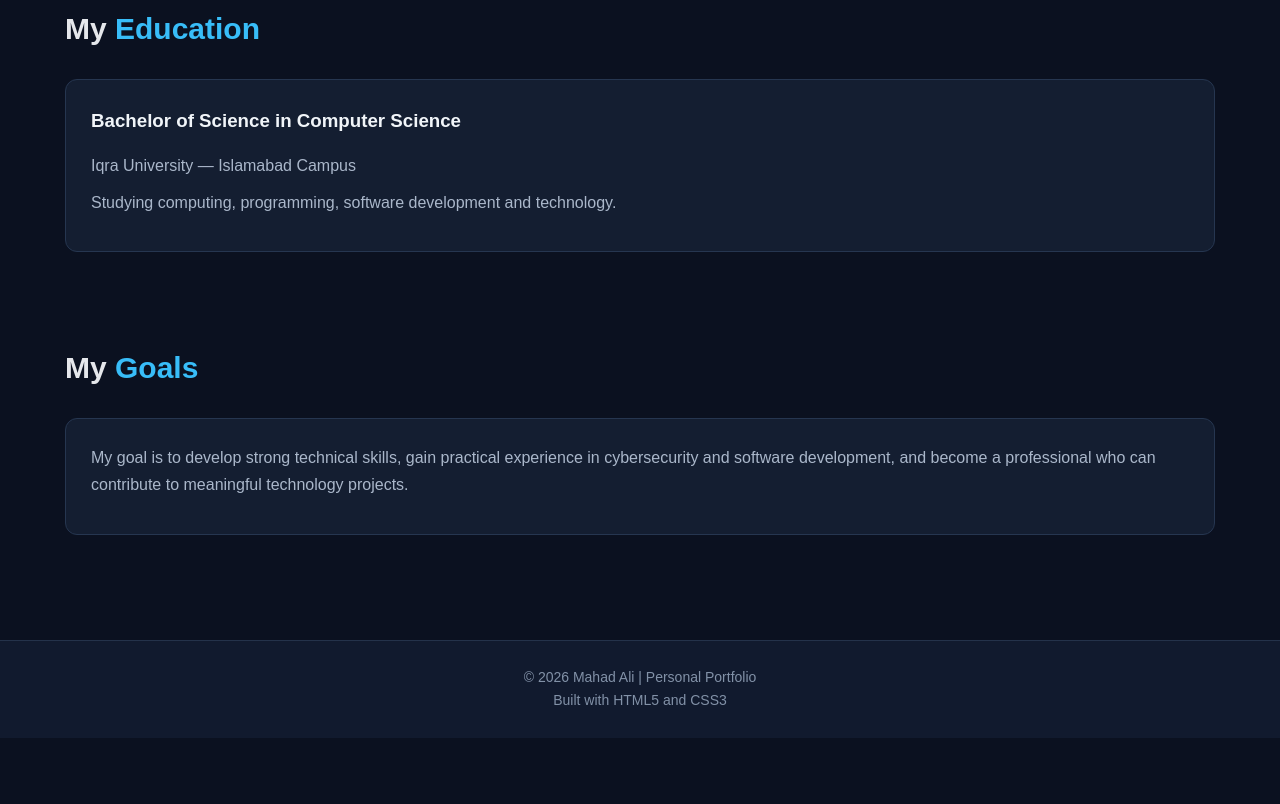
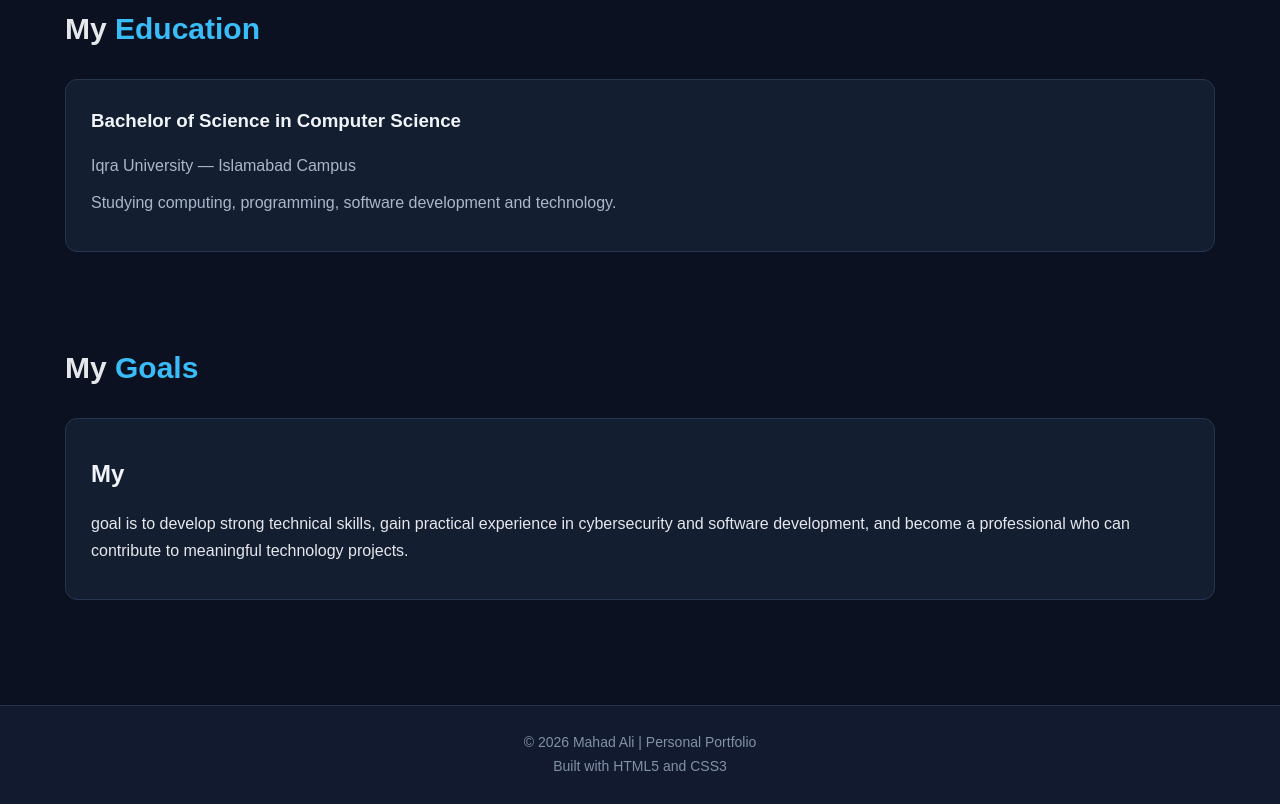
Before and after one commit to mahad22ali/my-portfolia, a plain HTML site: page index.html in a window 1280 px wide. Shown: the part 1212-2016 px from the top of the page. Before the commit the page ends 1950 px from the top, so only its background shows below. Drawn offline with Linux system fonts and the light colour scheme.

Commit message:
Update index.html

```diff
--- a/index.html
+++ b/index.html
@@ -97,8 +97,8 @@
         <h2 class="section-title">My <span>Goals</span></h2>
 
         <div class="card">
-            <p>
-                My goal is to develop strong technical skills, gain practical
+            <p> <h2>My</h2>
+                goal is to develop strong technical skills, gain practical
                 experience in cybersecurity and software development, and
                 become a professional who can contribute to meaningful
                 technology projects.
```
